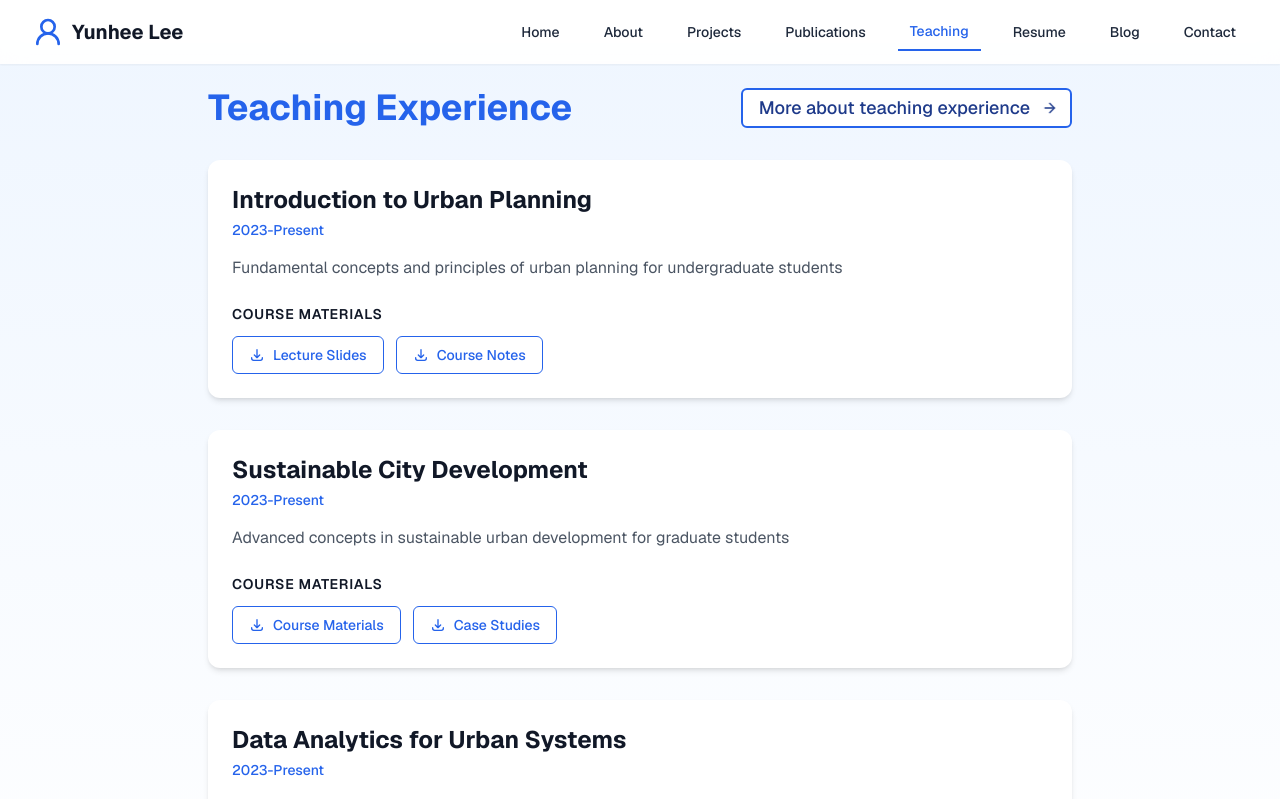
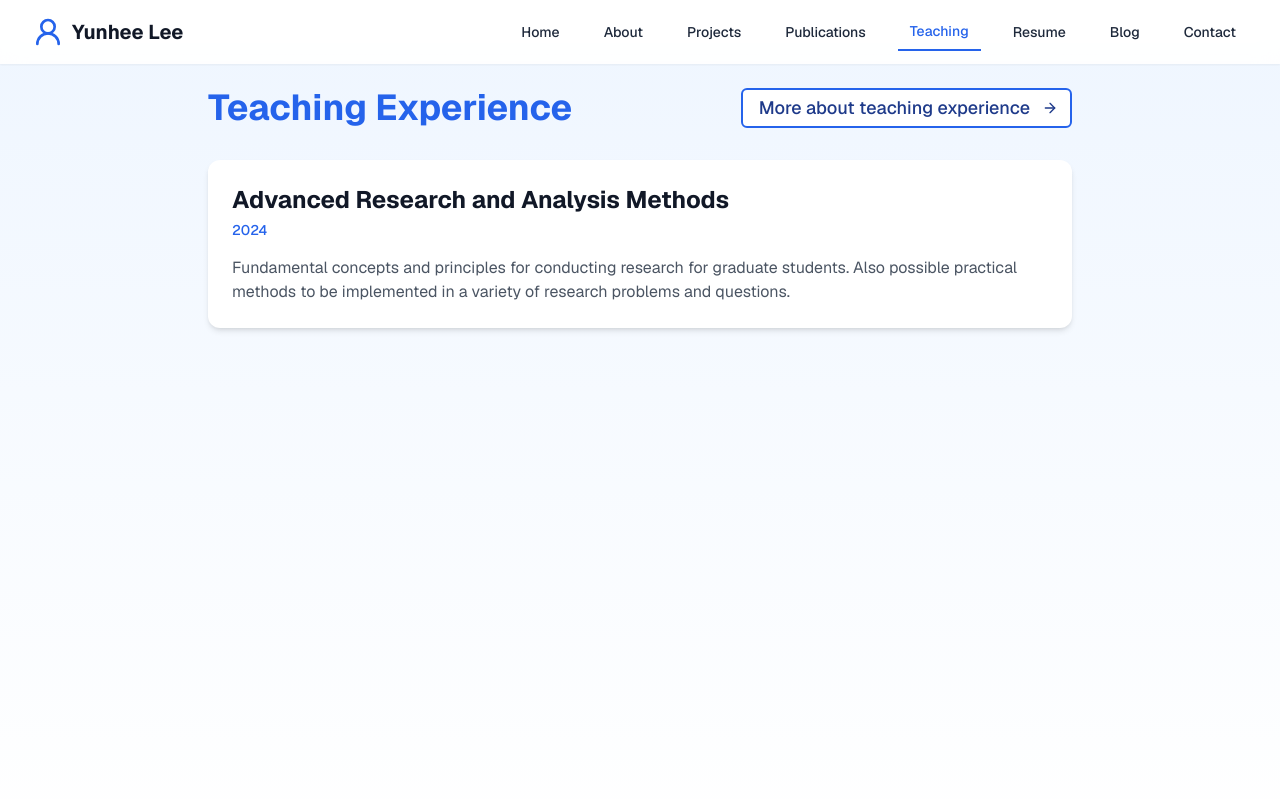
Before and after one commit to Nathaniyell/yunhee-academic-portfolio, a Next.js app: page /teaching in a window 1280 px wide. Shown: the top 799 px of the page. Built offline with nearby package versions, Linux system fonts and the light colour scheme.

Commit message:
update teaching page and data

```diff
--- a/src/app/teaching/page.tsx
+++ b/src/app/teaching/page.tsx
@@ -52,38 +52,6 @@ export default function Page() {
 
               <p className="mt-4 text-gray-600">{course.description}</p>
 
-              {course.materials && course.materials.length > 0 && (
-                <div className="mt-6">
-                  <h3 className="text-sm font-semibold text-gray-900 uppercase tracking-wider mb-3">
-                    Course Materials
-                  </h3>
-                  <div className="flex flex-wrap gap-3">
-                    {course.materials.map((material, idx) => (
-                      <a
-                        key={idx}
-                        href={material.url}
-                        className="inline-flex items-center px-4 py-2 border border-blue-600 rounded-md text-sm font-medium text-blue-600 bg-white hover:bg-blue-50 transition-colors duration-150"
-                        download
-                      >
-                        <svg
-                          className="w-4 h-4 mr-2"
-                          fill="none"
-                          stroke="currentColor"
-                          viewBox="0 0 24 24"
-                        >
-                          <path
-                            strokeLinecap="round"
-                            strokeLinejoin="round"
-                            strokeWidth={2}
-                            d="M4 16v1a3 3 0 003 3h10a3 3 0 003-3v-1m-4-4l-4 4m0 0l-4-4m4 4V4"
-                          />
-                        </svg>
-                        {material.name}
-                      </a>
-                    ))}
-                  </div>
-                </div>
-              )}
             </div>
           ))}
         </div>
--- a/src/lib/data.ts
+++ b/src/lib/data.ts
@@ -386,32 +386,11 @@ export const news = [
 ];
 export const teachingData = [
   {
-    title: "Introduction to Urban Planning",
-    years: "2023-Present",
-    description: "Fundamental concepts and principles of urban planning for undergraduate students",
-    materials: [
-      { name: "Lecture Slides", url: "/materials/urban-planning-slides.pdf" },
-      { name: "Course Notes", url: "/materials/urban-planning-notes.pdf" }
-    ]
+    title: "Advanced Research and Analysis Methods",
+    years: "2024",
+    description: "Fundamental concepts and principles for conducting research for graduate students. Also possible practical methods to be implemented in a variety of research problems and questions.",
   },
-  {
-    title: "Sustainable City Development",
-    years: "2023-Present",
-    description: "Advanced concepts in sustainable urban development for graduate students",
-    materials: [
-      { name: "Course Materials", url: "/materials/sustainable-dev-materials.pdf" },
-      { name: "Case Studies", url: "/materials/case-studies.pdf" }
-    ]
-  },
-  {
-    title: "Data Analytics for Urban Systems",
-    years: "2023-Present",
-    description: "Applied data analysis techniques for urban planning and systems",
-    materials: [
-      { name: "Analysis Templates", url: "/materials/analysis-templates.zip" },
-      { name: "Dataset Examples", url: "/materials/datasets.zip" }
-    ]
-  }
+
 ]
 
 export const blogArticles =    "Coming Soon"
```
